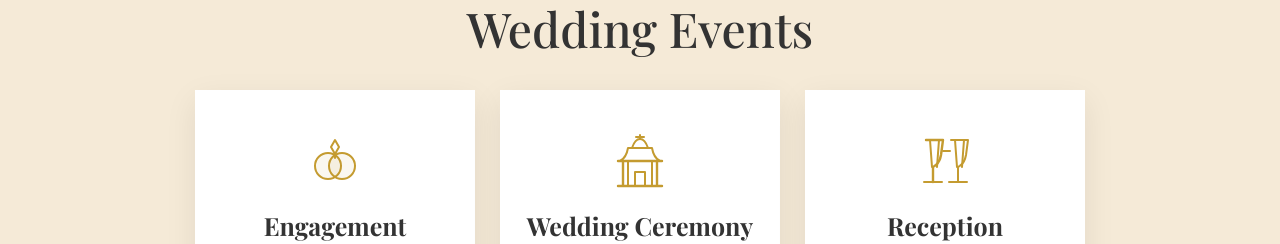
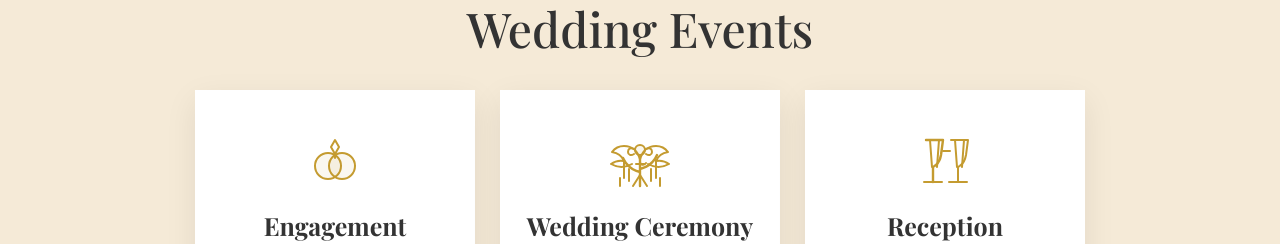
Before and after one commit to mditniranjan-boop/wedding_invitation-dashboard, a website: page index.html in a window 1280 px wide. Shown: the part 1360-1604 px from the top of the page. Drawn offline with nearby package versions, Linux system fonts and the light colour scheme.

Commit message:
Add banyan tree Ganapati ceremony symbol

```diff
--- a/index.html
+++ b/index.html
@@ -122,10 +122,11 @@
 
             <div class="event-icon" aria-hidden="true">
                 <svg viewBox="0 0 64 64" role="img">
-                    <path d="M10 56h44M15 56V31h34v25M10 31h44"></path>
-                    <path d="M12 31c4-2 7-7 8-13h24c1 6 4 11 8 13"></path>
-                    <path d="M24 18c2-6 5-9 8-9s6 3 8 9M32 9V5M28 7h8"></path>
-                    <path d="M27 56V42h10v14M20 31v25M44 31v25"></path>
+                    <path d="M32 56V30M32 42c-8-2-14-7-17-14M32 39c8-2 14-7 17-14"></path>
+                    <path d="M32 30c-2-9-8-14-16-14-5 0-9 2-12 6 6 1 10 4 12 9-5-1-9 0-13 3 7 4 14 4 21 0M32 30c2-9 8-14 16-14 5 0 9 2 12 6-6 1-10 4-12 9 5-1 9 0 13 3-7 4-14 4-21 0"></path>
+                    <path d="M16 30v18M48 30v18M21 39v12M43 39v12M12 48v8M52 48v8M32 45l-7 11M32 45l7 11"></path>
+                    <circle cx="32" cy="20" r="5"></circle>
+                    <path d="M26 19c-4-2-6 0-6 3 0 3 3 4 6 2M38 19c4-2 6 0 6 3 0 3-3 4-6 2M32 25v7c0 3 4 4 6 1M28 34h8"></path>
                 </svg>
             </div>
 
```
